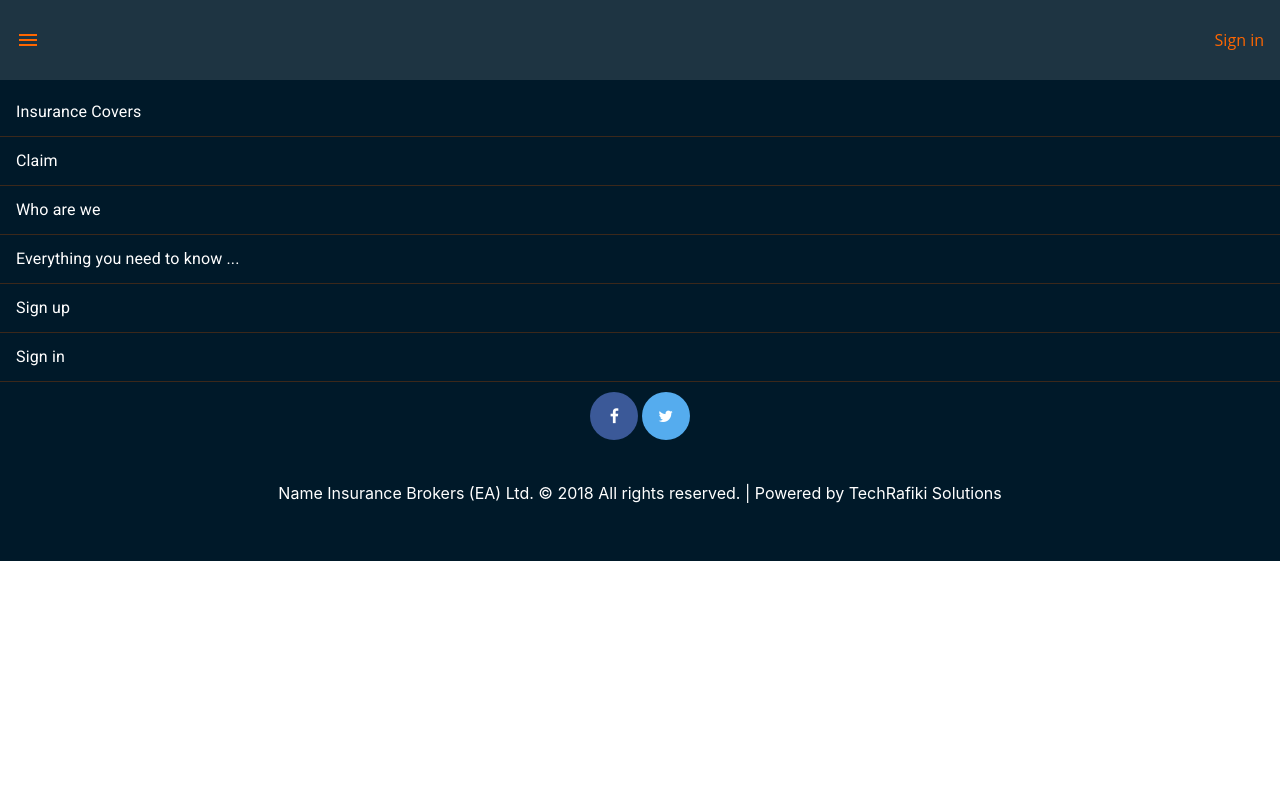
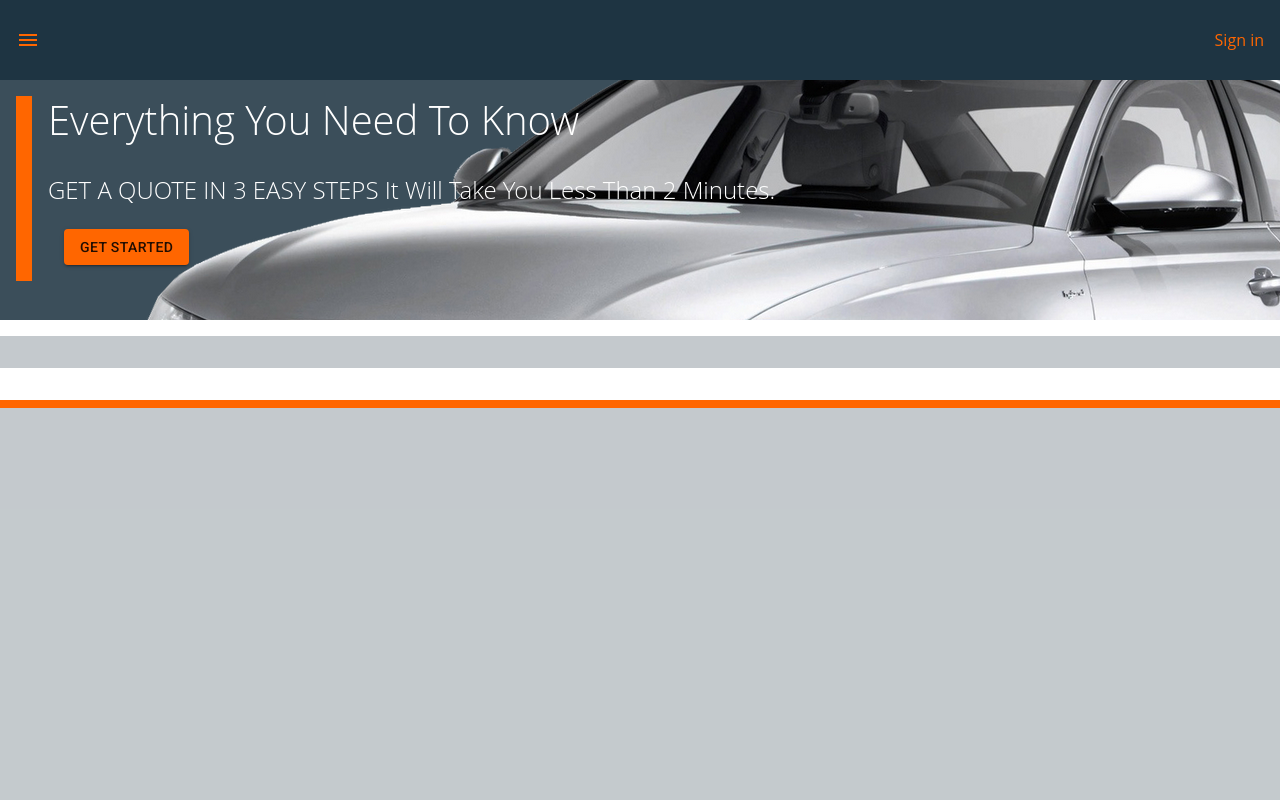
Before and after one commit to FAenX/insurance_demo_app, a React (Create React App) app: page /info in a window 1280 px wide. Shown: the top 800 px of the page. Built offline with nearby package versions, Linux system fonts and the light colour scheme; no server answers.

Commit message:
placeholder pages

```diff
--- a/src/App.css
+++ b/src/App.css
@@ -433,13 +433,13 @@
 
 /* covers subcategory */
 .cover-wrapper{
-  display: flex;
+  display: inherit;
   flex-flow: column;
   min-height: 100vh;
 }
 
 .coversub-cover {
-  display: flex;
+  display: inherit;
   flex-flow: column;
   justify-content: space-around;
   background-image: url(./assets/images/image1.png);
@@ -453,7 +453,7 @@
   color: white;
 }
 
-.coversub-header-text {
+.cover-header-text-wrapper {
   display: flex;
   flex-flow: column;
   justify-content: center;
@@ -462,11 +462,11 @@
   border-left: 1rem #f60 solid;
 }
 
-.main-body-header-text h1{
+.cover-header-text h1{
   font-weight: 300;
 }
 
-.main-body-header-text h2{
+.cover-header-text h2{
   font-weight: 300;
   font-size: 1.5rem;
   margin-top: 2rem;
@@ -477,6 +477,7 @@
   flex-flow: column;
   margin-top: 1rem;
   background-color: #0019293b;
+  min-height: 100vh;
 }
 
 .main-body-highlight-text {
@@ -508,7 +509,7 @@
   border-bottom: .5rem solid #f60;
 }
 
-.coversub-button button {
+.cover-button button {
   background-color: #f60;
   margin: 1rem;
 }
--- a/src/App.js
+++ b/src/App.js
@@ -19,6 +19,9 @@ import MenuIcon from "@material-ui/icons/Menu"
 import FooterMenu from "./FooterMenu"
 import SocialMedia from "./SocialMedia"
 import Product from './covers/Product';
+import Claim from "./claims/Claim"
+import WhoAreWe from "./whoarewe/WhoAreWe"
+import EverythingYouNeedToKnow from "./everythingYouNeedToKnow/everythingYouNeedToKnow"
 import dotenv from "dotenv"
 
 dotenv.config()
@@ -138,6 +141,9 @@ class App extends React.Component {
           <Route exact path='/product' render = {(props) => <Product {...props} />}/>
           <Route exact path='/cover' render = {(props) => <Cover {...props} />}/>
           <Route exact path='/covers' render = {(props) => <Covers {...props} />}/>
+          <Route exact path='/claim' render = {(props) => <Claim {...props} />}/>
+          <Route exact path='/about' render = {(props) => <WhoAreWe {...props} />}/>
+          <Route exact path='/info' render = {(props) => <EverythingYouNeedToKnow {...props} />}/>
           <Route exact path='/rates' render = {(props) => <Rates {...props} />}/>
           <Route exact path='/quotation' render = {(props) => <Quotation {...props} />}/>
           <Route exact path='/payment-options' render = {(props) => <PaymentOptions {...props} />} />
--- a/src/SideNav.js
+++ b/src/SideNav.js
@@ -61,8 +61,8 @@ class SideBar extends React.Component {
                             <ListItemText  id="claim" primary="Claim"/>
                         </ListItem>
                         <hr className="devider"></hr>
-                        <ListItem button id="whoarewe" onClick={this.handleRedirectOnClick}>
-                            <ListItemText  id="whoarewe" primary="Who are we"/>
+                        <ListItem button id="about" onClick={this.handleRedirectOnClick}>
+                            <ListItemText  id="about" primary="Who are we"/>
                         </ListItem>
                         <hr className="devider"></hr>
                         <ListItem button id="signout" onClick={this.handleRedirectOnClick}>
--- a/src/auth/SignIn.js
+++ b/src/auth/SignIn.js
@@ -1,6 +1,7 @@
 import React from "react"
 import { Form, Alert } from "react-bootstrap"
 import LoaderButton from "../LoaderButton";
+import {Button} from "@material-ui/core"
 
 class SignIn extends React.Component {
     constructor(props){
@@ -130,6 +131,20 @@ class SignIn extends React.Component {
 
         return(
             <div className="signin-page">
+                <div className="coversub-cover">
+                <div >
+                    <div className="cover-header-text-wrapper">
+                        <div className="cover-header-text">
+                            <h1>Sign In</h1>
+                            <h2>
+                                GET A QUOTE IN 3 EASY STEPS
+                                It will take you less than 2 minutes.</h2>
+                        </div>
+                        <div className="cover-button"><Button variant="contained">Get started</Button></div>
+                    </div>
+
+                    </div>
+                </div>
             <div className="signin-wrapper">
                 <div>{alert}</div>
                 <Form>
--- a/src/auth/SignUp.js
+++ b/src/auth/SignUp.js
@@ -1,6 +1,7 @@
 import React from "react"
 import {Form, Alert} from "react-bootstrap"
 import LoaderButton from "../LoaderButton"
+import {Button} from "@material-ui/core"
 
 
 class SignUp extends React.Component {
@@ -137,6 +138,20 @@ class SignUp extends React.Component {
 
         return(
             <div className="signup-page">
+                <div className="coversub-cover">
+                <div >
+                    <div className="cover-header-text-wrapper">
+                        <div className="cover-header-text">
+                            <h1>Sign Up</h1>
+                            <h2>
+                                GET A QUOTE IN 3 EASY STEPS
+                                It will take you less than 2 minutes.</h2>
+                        </div>
+                        <div className="cover-button"><Button variant="contained">Get started</Button></div>
+                    </div>
+
+                    </div>
+                </div>
                 <div className="signup-wrapper">
                 <div>{alert}</div>
                 <Form>
--- /dev/null
+++ b/src/claims/Claim.js
@@ -0,0 +1,39 @@
+import React from "react";
+import {withRouter} from "react-router-dom"
+import {Button} from "@material-ui/core"
+
+
+class Claim extends React.Component {
+
+    render(){
+        return(
+            <div className="claim-wrapper">
+                <div className="coversub-cover">
+                <div >
+                    <div className="cover-header-text-wrapper">
+                        <div className="cover-header-text">
+                            <h1>Claim</h1>
+                            <h2>
+                                GET A QUOTE IN 3 EASY STEPS
+                                It will take you less than 2 minutes.</h2>
+                        </div>
+                        <div className="cover-button"><Button variant="contained">Get started</Button></div>
+                    </div>
+
+                    </div>
+                </div>
+                <div className="main-body-wrapper">
+
+                    <div className="main-body-highlight-text">
+
+                    </div>
+                    <div className="main-body-text">
+
+                    </div>
+                </div>
+            </div>
+        )
+    }
+}
+
+export default withRouter(Claim);
--- a/src/covers/Cover.js
+++ b/src/covers/Cover.js
@@ -27,7 +27,7 @@ class Cover extends React.Component {
                 this.filteredProducts = this.filterProducts(this.products, this.sub)
                 this.getProducts(this.filteredProducts)
             }else{
-                console.log("else")
+
             }
 
         }catch{
@@ -43,7 +43,6 @@ class Cover extends React.Component {
         this.product1 = filteredProducts[0];
         this.product2 = filteredProducts[1];
         this.product3 = filteredProducts[2];
-        console.log(this.prodict1)
     }
 
 
@@ -177,14 +176,14 @@ class Cover extends React.Component {
             <div className="cover-wrapper">
                 <div className="coversub-cover">
                 <div >
-                    <div className="coversub-header-text">
-                        <div className="main-body-header-text">
+                    <div className="cover-header-text-wrapper">
+                        <div className="cover-header-text">
                             <h1>{subCategories.name}</h1>
                             <h2>
                                 GET A QUOTE IN 3 EASY STEPS
                                 It will take you less than 2 minutes.</h2>
                         </div>
-                        <div className="coversub-button"><Button variant="contained">Get started</Button></div>
+                        <div className="cover-button"><Button variant="contained">Get started</Button></div>
                     </div>
 
                     </div>
--- a/src/covers/Product.js
+++ b/src/covers/Product.js
@@ -22,7 +22,6 @@ class Product extends React.Component {
 
 
     render(){
-        console.log(this.chosenProduct)
         return (
             <div className="product-wrapper">
                 <div className="coversub-cover">
--- /dev/null
+++ b/src/everythingYouNeedToKnow/everythingYouNeedToKnow.js
@@ -0,0 +1,39 @@
+import React from "react";
+import {withRouter} from "react-router-dom"
+import {Button} from "@material-ui/core"
+
+
+class EverythingYouNeedToKnow extends React.Component {
+
+    render(){
+        return(
+            <div className="everythingyouneedtoknow-wrapper">
+                <div className="coversub-cover">
+                <div >
+                    <div className="cover-header-text-wrapper">
+                        <div className="cover-header-text">
+                            <h1>Everything you need to know</h1>
+                            <h2>
+                                GET A QUOTE IN 3 EASY STEPS
+                                It will take you less than 2 minutes.</h2>
+                        </div>
+                        <div className="cover-button"><Button variant="contained">Get started</Button></div>
+                    </div>
+
+                    </div>
+                </div>
+                <div className="main-body-wrapper">
+
+                    <div className="main-body-highlight-text">
+
+                    </div>
+                    <div className="main-body-text">
+
+                    </div>
+                </div>
+            </div>
+        )
+    }
+}
+
+export default withRouter(EverythingYouNeedToKnow);
--- /dev/null
+++ b/src/whoarewe/WhoAreWe.js
@@ -0,0 +1,39 @@
+import React from "react";
+import {withRouter} from "react-router-dom"
+import {Button} from "@material-ui/core"
+
+
+class WhoAreWe extends React.Component {
+
+    render(){
+        return(
+            <div className="who-are-we-wrapper">
+                <div className="coversub-cover">
+                <div >
+                    <div className="cover-header-text-wrapper">
+                        <div className="cover-header-text">
+                            <h1>Who are we</h1>
+                            <h2>
+                                GET A QUOTE IN 3 EASY STEPS
+                                It will take you less than 2 minutes.</h2>
+                        </div>
+                        <div className="cover-button"><Button variant="contained">Get started</Button></div>
+                    </div>
+
+                    </div>
+                </div>
+                <div className="main-body-wrapper">
+
+                    <div className="main-body-highlight-text">
+
+                    </div>
+                    <div className="main-body-text">
+
+                    </div>
+                </div>
+            </div>
+        )
+    }
+}
+
+export default withRouter(WhoAreWe);
```
Also changed, not shown: src/covers/Covers.js (+6 -6 lines).
